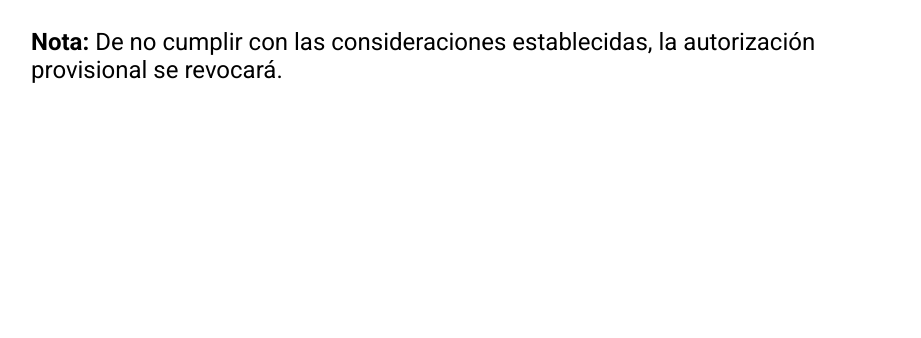
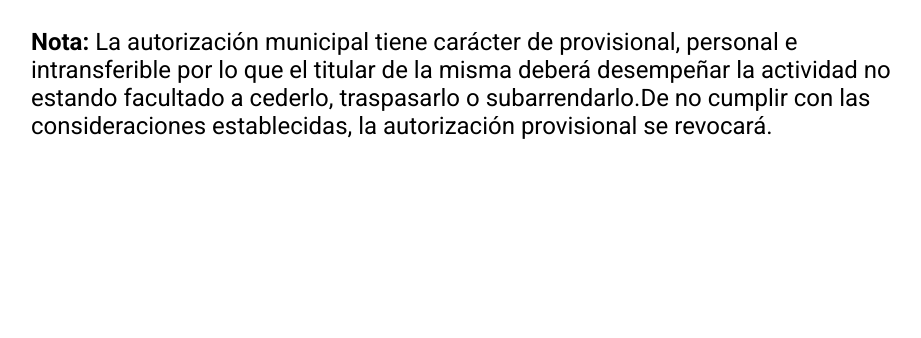
Before and after one commit to mariomediam/pre-licencia-backend, a Django app: template project_mpp/app_licfunc/templates/licenciaProvisional.html in a window 1280 px wide. Shown: the part 1051-1389 px from the top of the page, without its empty margins (88-1009 px from the left). Run offline with Django 3.2, Linux system fonts and the light colour scheme; the template is opened without the code that fills it, so the values that code supplies are empty.

Commit message:
chore: Formato de licencia provisional

```diff
--- a/project_mpp/app_licfunc/templates/licenciaProvisional.html
+++ b/project_mpp/app_licfunc/templates/licenciaProvisional.html
@@ -177,7 +177,7 @@
         <table class="table_QR">
             <tr>
                 <td class="textTop">
-                    <p ><strong>Nota:</strong> De no cumplir con las consideraciones establecidas, la autorización provisional se revocará.</p>
+                    <p ><strong>Nota:</strong> La autorización municipal tiene carácter de provisional, personal e intransferible por lo que el titular de la misma deberá desempeñar la actividad no estando facultado a cederlo, traspasarlo o subarrendarlo.De no cumplir con las consideraciones establecidas, la autorización provisional se revocará.</p>
                 </td>
                 <td>
                     <img class="imgQR showBorder" src="{{ url_QR }}">
```
